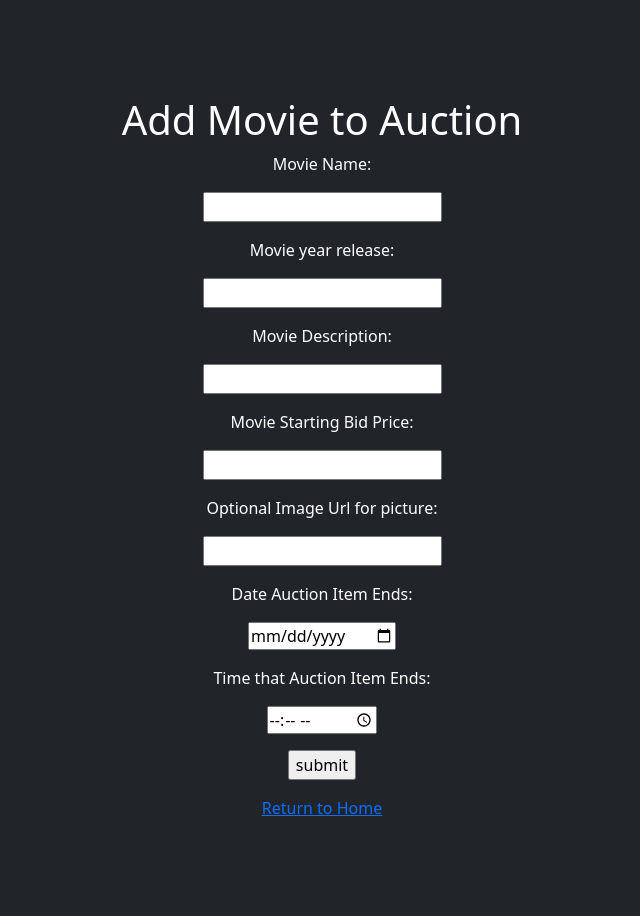
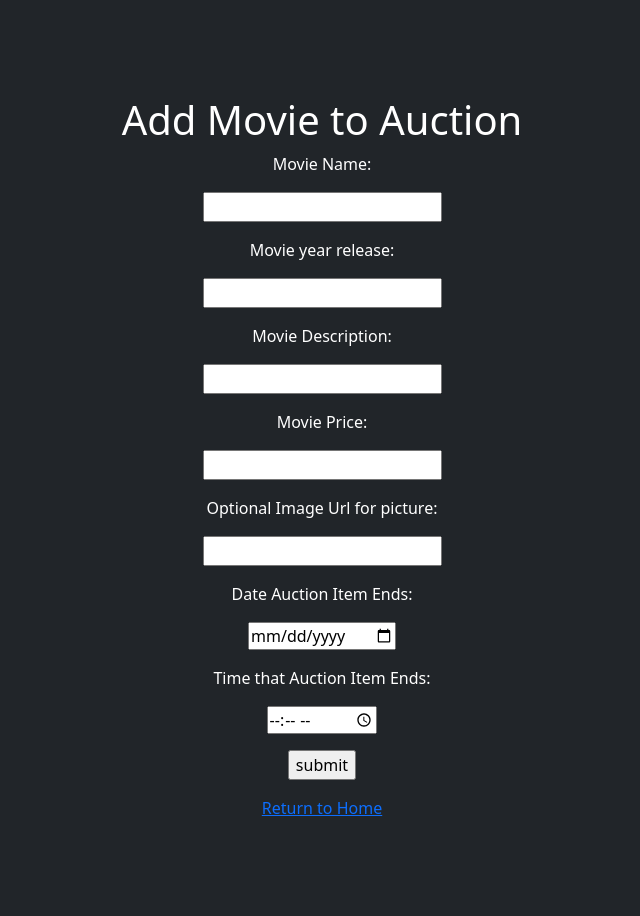
Before and after one commit to SkylerZheng45/movie-auction-website, a Flask app: template templates/movie_auction_entry.html in a window 1280 px wide. Shown: the whole page, without its empty margins (318-958 px from the left). Run offline with Flask 2, Linux system fonts and the light colour scheme; the template is opened without the code that fills it, so the values that code supplies are empty; some libraries are stand-ins or nearby versions.

Commit message:
last commit

```diff
--- a/DatabaseDataInserts.sql
+++ b/DatabaseDataInserts.sql
@@ -37,6 +37,7 @@ INSERT INTO MOVIEINFO (NAME,YEAR,DESC,PRICE,IMGURL) VALUES
 ("MORTAL KOMBAT",2021,"In Mortal Kombat, MMA fighter Cole Young, accustomed to taking a beating for money, is unaware of his heritage--or why Outworld's Emperor Shang Tsung has sent his best warrior, Sub-Zero, an otherworldly Cryomancer, to hunt Cole down.",49.99,"https://resizing.flixster.com/lR9jf8QkbCVtqy8Pg_-fntKRi0U=/206x305/v2/https://resizing.flixster.com/7O6kGFWz7_XiWOjMBTrERl2glDA=/ems.ZW1zLXByZC1hc3NldHMvbW92aWVzL2Q1MjgzODBhLTdmOGItNGNkNC1iOTQ0LTMxNzI0MzZkMWY1Ni5wbmc=");
 
 
+
 UPDATE MOVIEINFO SET
 IMGURL="https://resizing.flixster.com/zl240CPBBowAZfldk-8FaX4dGuw=/206x305/v2/https://flxt.tmsimg.com/NowShowing/120448/120448_aa.jpg"
 where MOVIE_ID=8;
--- a/templates/all_movie_auctions.html
+++ b/templates/all_movie_auctions.html
@@ -98,7 +98,7 @@
                             <div class="card-footer p-4 pt-0 border-top-0 bg-transparent">
                                 <form action = "http://localhost:5000/addMovieAuctionBid/{{movieRow[7]}}" method = "post">
                                     <div class="text-center"><input input type = "number" step="0.01" placeholder="New Price" name = "price"></div>
-                                    <div class="text-center"><input type = "submit" value = "Change Price"/></div>
+                                    <div class="text-center"><input type = "submit" value = "Bid"/></div>
                                 </form>
                                 <!-- <div class="text-center"><a class="btn btn-outline-dark mt-auto" href="{{url_for('removeMovie',movieID=movieRow[0])}}">Remove Movie</a></div> -->
                             </div>
--- a/templates/movie_auction_entry.html
+++ b/templates/movie_auction_entry.html
@@ -13,7 +13,7 @@
          <p><input type = "number" name = "year" /></p>
          <p>Movie Description:</p>
          <p><input type = "text" name = "desc" /></p>
-         <p>Movie Starting Bid Price:</p>
+         <p>Movie Price:</p>
          <p><input type = "number" step="0.01" name = "price" /></p>
          <p>Optional Image Url for picture:</p>
          <p><input type = "url" name = "imgurl" /></p>
```
